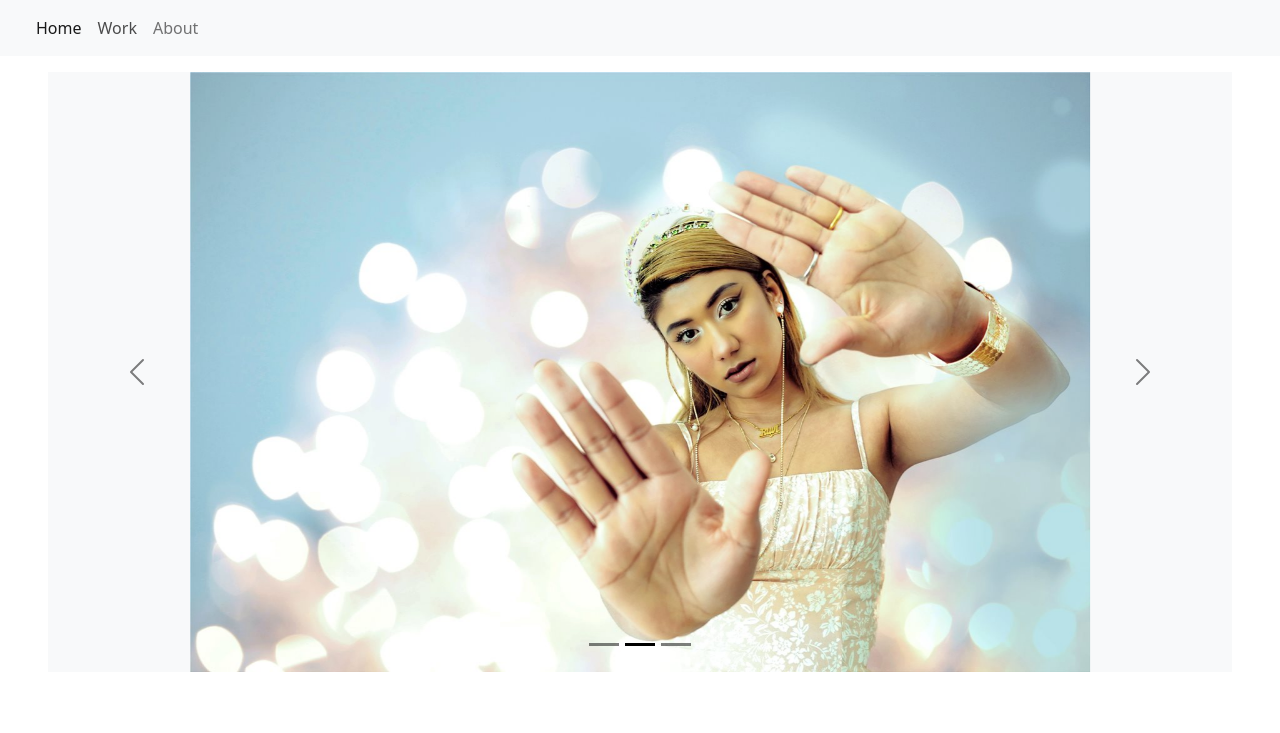
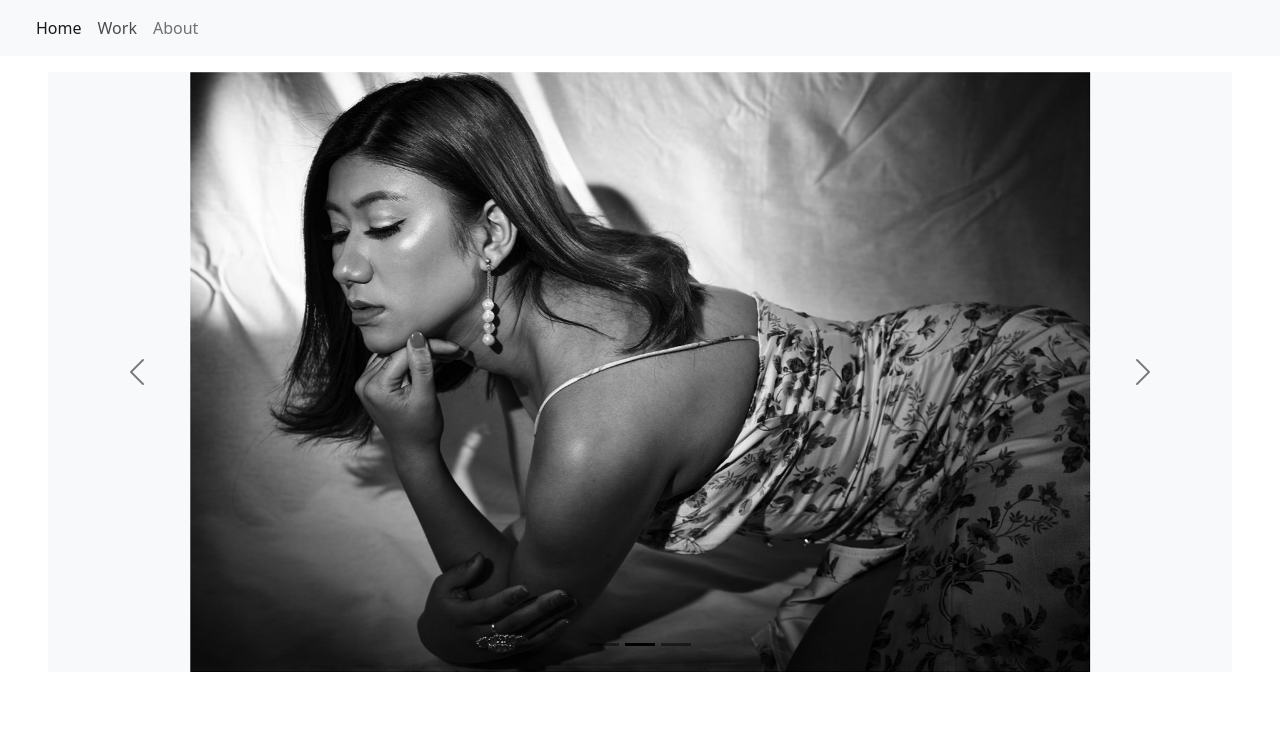
Before and after one commit to sunielghising/Ruby, a plain HTML site: page index.html in a window 1280 px wide. Both pictures are taken after a click on the link "Work". Shown: the top 733 px of the page. Drawn offline with nearby package versions, Linux system fonts and the light colour scheme; a script that the page names is missing.

Commit message:
Update index.html

```diff
--- a/index.html
+++ b/index.html
@@ -59,10 +59,10 @@
           <img class="d-block w-100" src="images/carousel1.jpeg" alt="First slide">
         </div>
         <div class="carousel-item">
-          <img class="d-block w-100 img-fluid" src="images/carousel1.jpeg" alt="First slide">
+          <img class="d-block w-100 img-fluid" src="images/carousel2.jpeg" alt="First slide">
         </div>
         <div class="carousel-item">
-          <img class="d-block w-100 img-fluid" src="images/carousel1.jpeg" alt="First slide">
+          <img class="d-block w-100 img-fluid" src="images/carousel3.jpeg" alt="First slide">
         </div>
         <button class="carousel-control-prev" type="button" data-bs-target="#myCarousel" data-bs-slide="prev">
           <span class="carousel-control-prev-icon" aria-hidden="true"></span>
```
